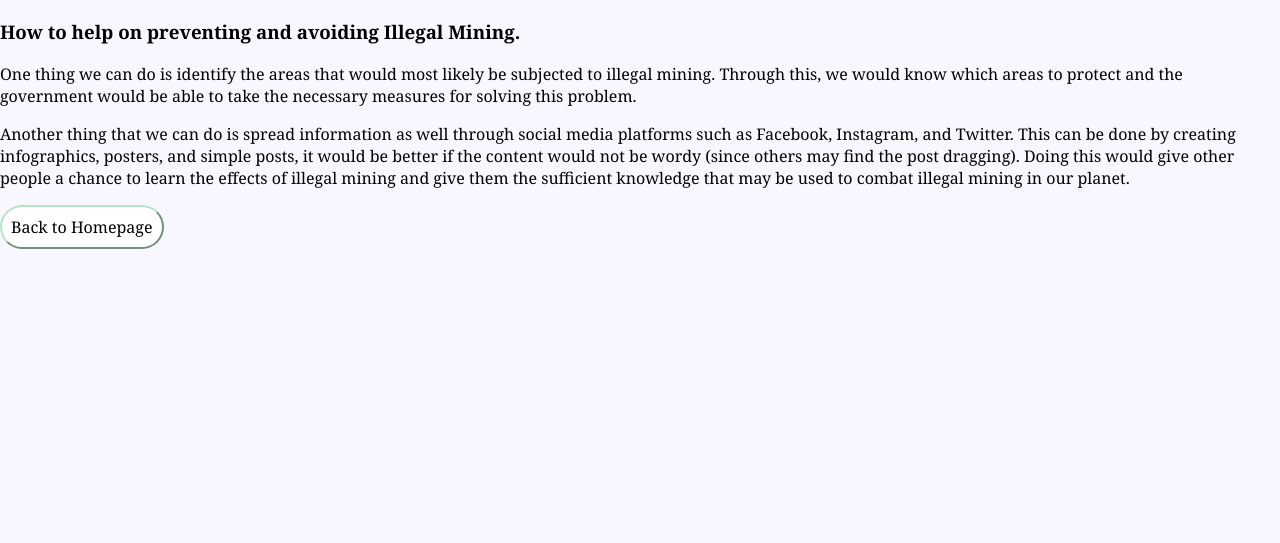
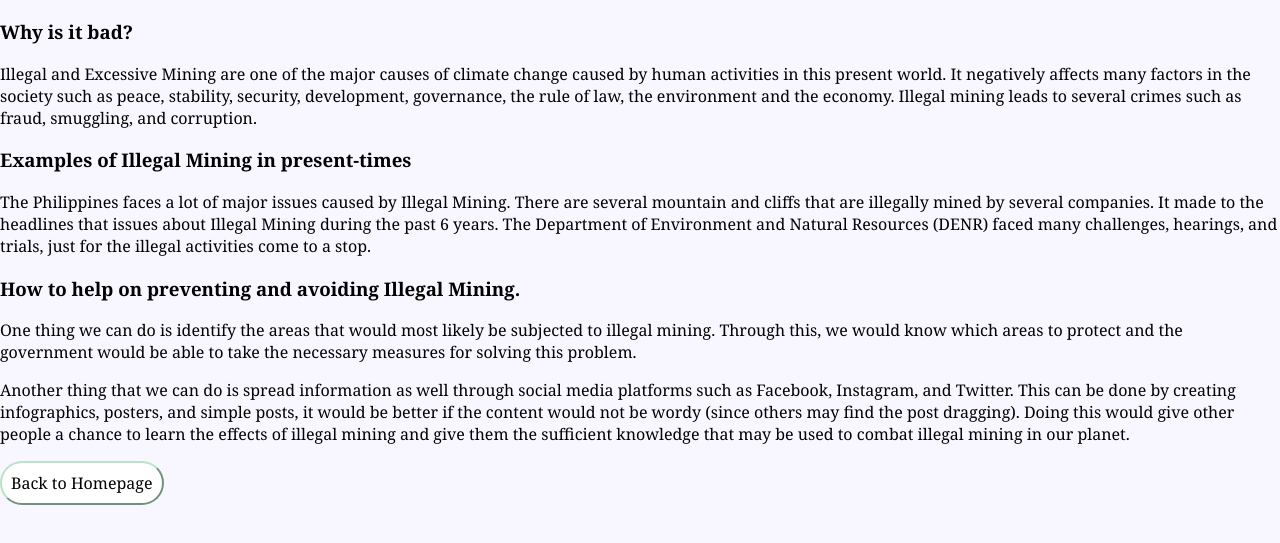
Before and after one commit to ramonjurelle/RbPerezRamos, a plain HTML site: page page1.html in a window 1280 px wide. Shown: the part 167-710 px from the top of the page. Drawn offline with Linux system fonts and the light colour scheme; a script that the page names is missing; files whose address does not match are found by name; a web font is replaced by a local one.

Commit message:
Update page1.html
I added boxes for this page.

```diff
--- a/page1.html
+++ b/page1.html
@@ -12,7 +12,10 @@
 
     <style>
 @import url('https://fonts.googleapis.com/css2?family=Shrikhand&display=swap');
+</style>
 
+  <style>
+@import url('https://fonts.googleapis.com/css2?family=Gantari&display=swap');
 </style>
 
   </head>
@@ -38,10 +41,29 @@
     <h1> ILLEGAL AND EXCESSIVE MINING </h1>
   </div>
 
-  <h3> How to help on preventing and avoiding Illegal Mining. </h3>
-  <p> One thing we can do is identify the areas that would most likely be subjected to illegal mining. Through this, we would know which areas to protect and the government would be able to take the necessary measures for solving this problem. </p>
+  <div id=content>
+    <h1> <style align: center> ILLEGAL AND EXCESSIVE MINING </style> </h1>
+  </div>
 
-  <p> Another thing that we can do is spread information as well through social media platforms such as Facebook, Instagram, and Twitter. This can be done by creating infographics, posters, and simple posts, it would be better if the content would not be wordy (since others may find the post dragging). Doing this would give other people a chance to learn the effects of illegal mining and give them the sufficient knowledge that may be used to combat illegal mining in our planet.  </p>
+  <div id = "content">
+
+  <div class = "p1box">
+    <div class = "p1box1">
+      <h3> Why is it bad? </h3>
+      <p>Illegal and Excessive Mining are one of the major causes of climate change caused by human activities in this present world. It negatively affects many factors in the society such as peace, stability, security, development, governance, the rule of law, the environment and the economy. Illegal mining leads to several crimes such as fraud, smuggling, and corruption.</p>
+    </div>
+
+    <div class = "p1box2">
+      <h3> Examples of Illegal Mining in present-times </h3>
+      <p>The Philippines faces a lot of major issues caused by Illegal Mining. There are several mountain and cliffs that are illegally mined by several companies. It made to the headlines that issues about Illegal Mining during the past 6 years. The Department of Environment and Natural Resources (DENR) faced many challenges, hearings, and trials, just for the illegal activities come to a stop. </p>
+    </div>
+
+    <div class = "p1box3">
+      <h3> How to help on preventing and avoiding Illegal Mining. </h3>
+      <p> One thing we can do is identify the areas that would most likely be subjected to illegal mining. Through this, we would know which areas to protect and the government would be able to take the necessary measures for solving this problem. </p>
+
+      <p> Another thing that we can do is spread information as well through social media platforms such as Facebook, Instagram, and Twitter. This can be done by creating infographics, posters, and simple posts, it would be better if the content would not be wordy (since others may find the post dragging). Doing this would give other people a chance to learn the effects of illegal mining and give them the sufficient knowledge that may be used to combat illegal mining in our planet.  </p>
+    </div>
 
   <a href = "index.html"><button>Back to Homepage</button></a>
 </body>
```
